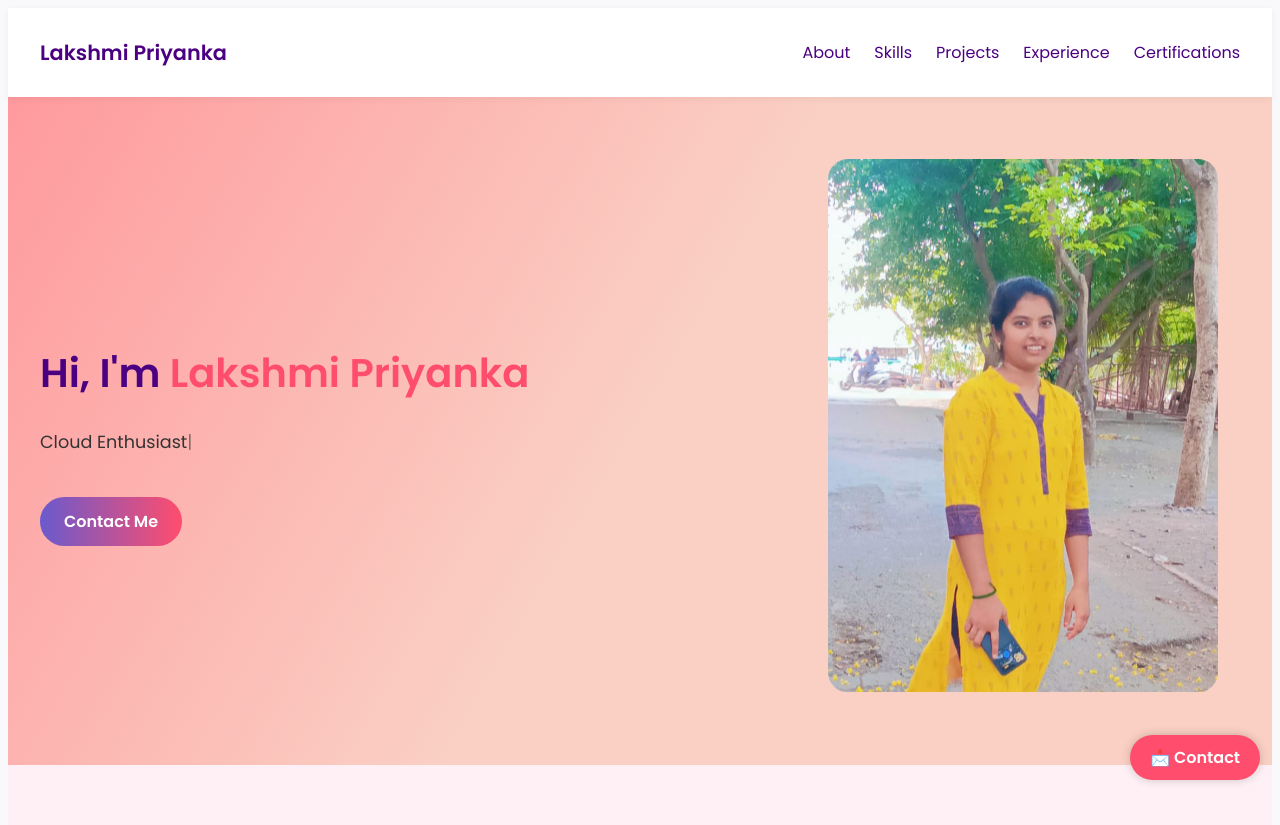
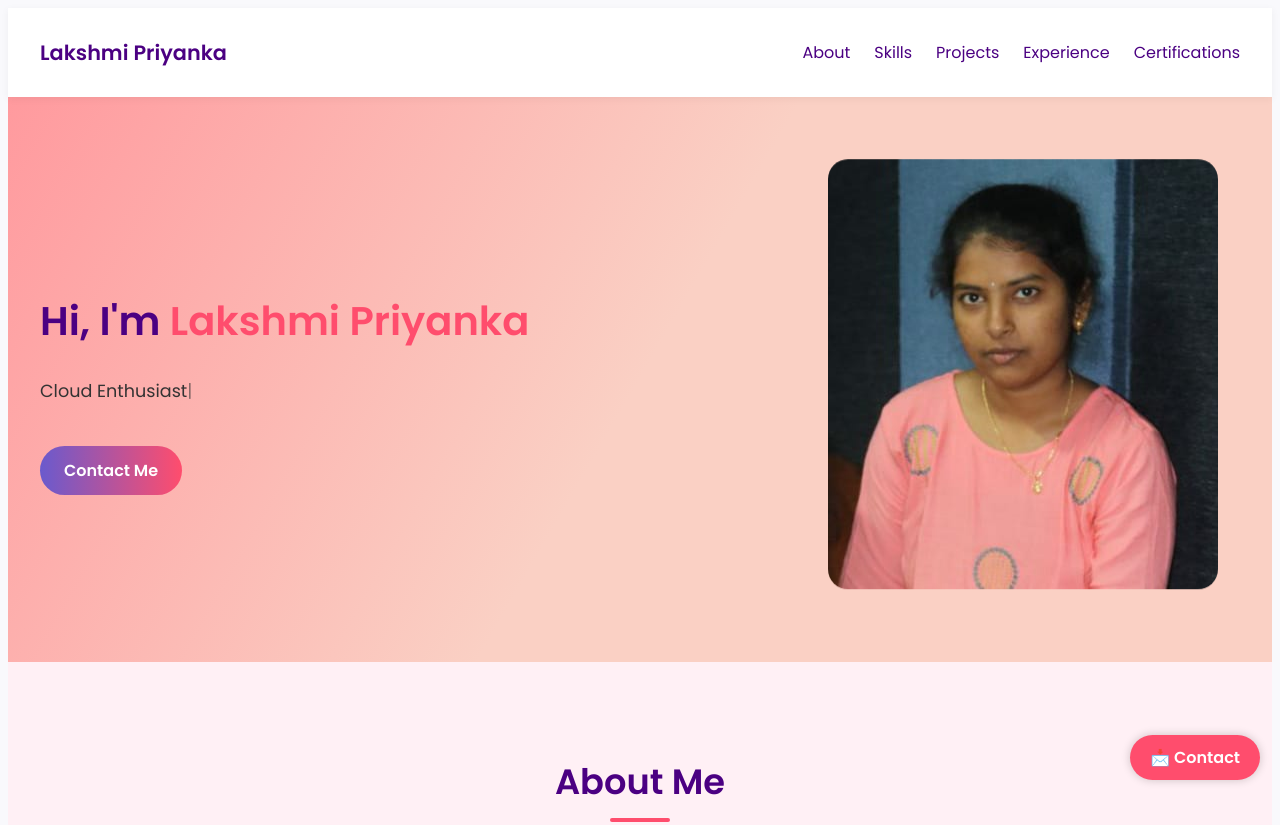
Before and after one commit to 21bq1a12f0/portfolio, a plain HTML site: page index.html in a window 1280 px wide. Shown: the top 825 px of the page. Drawn offline with nearby package versions, Linux system fonts and the light colour scheme.

Commit message:
Update index.html

```diff
--- a/index.html
+++ b/index.html
@@ -32,7 +32,7 @@
         <a href="#contact" class="btn">Contact Me</a>
       </div>
       <div class="hero-image">
-        <img src="images/priya.jpeg" alt="Professional Woman" />
+        <img src="images/pimg.jpeg" alt="Professional Woman" />
       </div>
     </div>
   </header>
```
